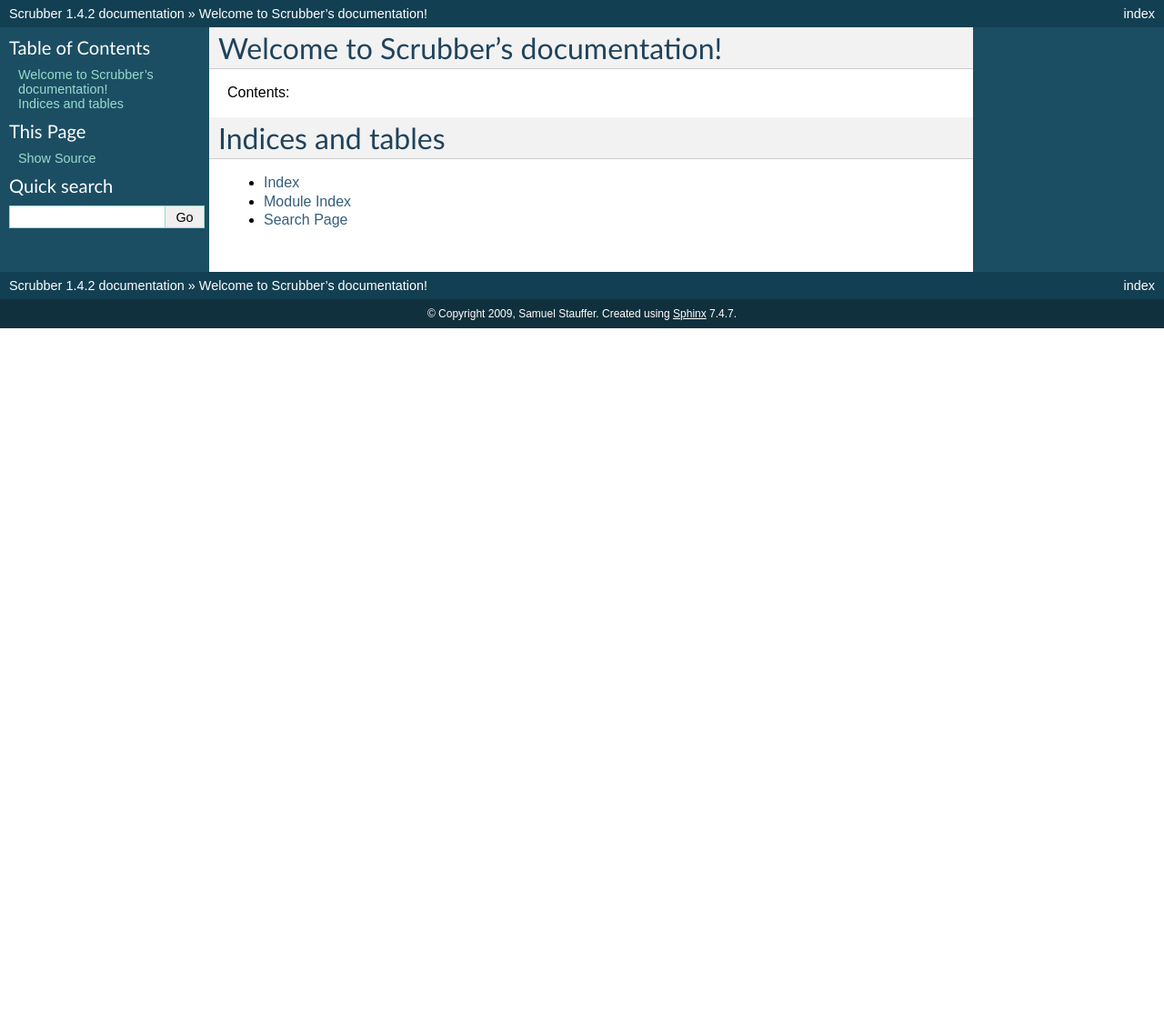
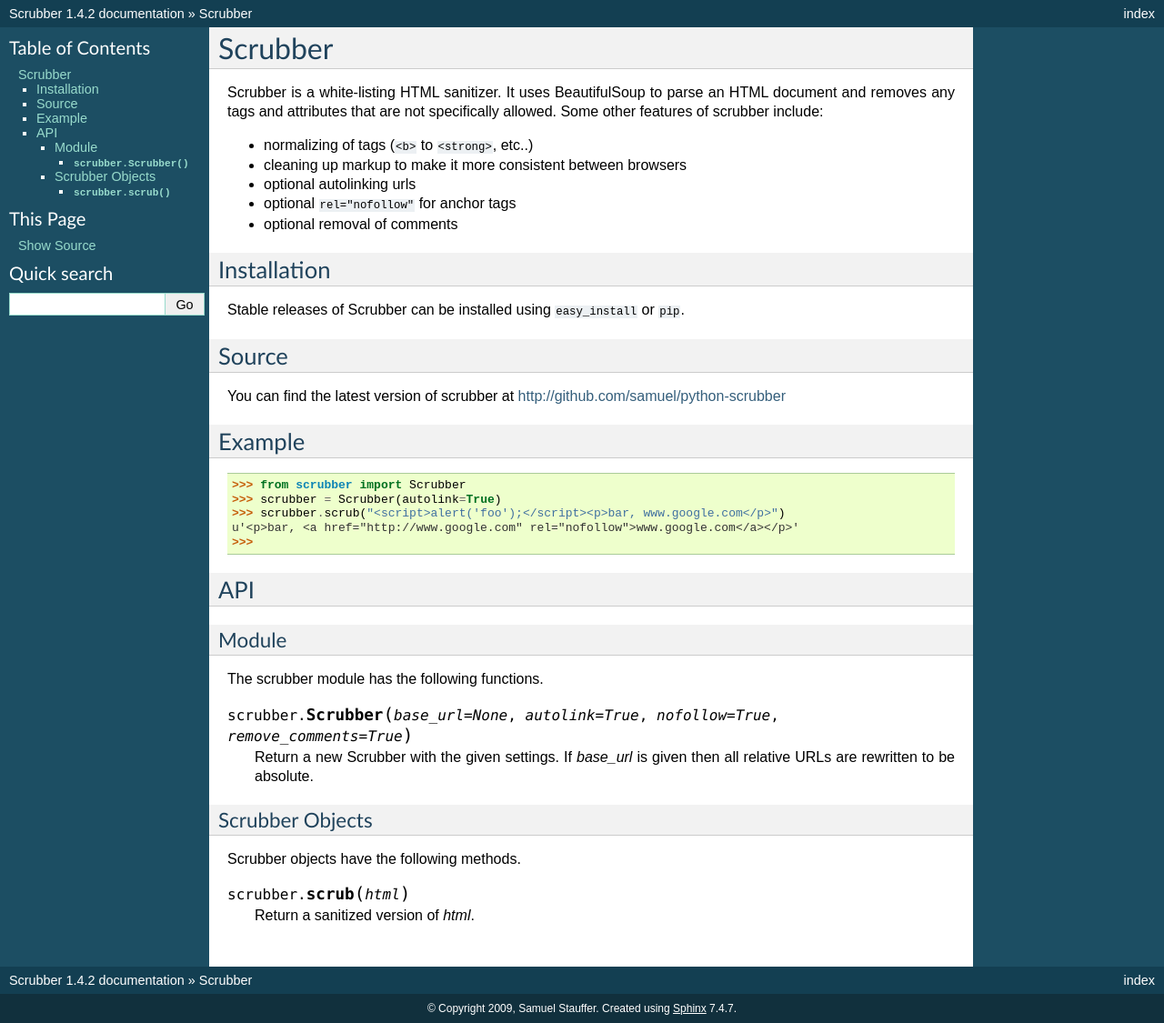
Before and after one commit to samuel/python-scrubber, a Sphinx documentation site: the page built from docs/index.rst, in a window 1280 px wide. Shown: the whole page at 91% size. Built offline with Sphinx 7.4.7, drawn with Linux system fonts in a browser that asks for light colours; before the commit the page ends 900 px from its top, so only the background shows below that.

Commit message:
Added more documentation, and fleshed out setup.py a little

```diff
--- a/docs/index.rst
+++ b/docs/index.rst
@@ -1,19 +1,59 @@
-.. Scrubber documentation master file, created by
-   sphinx-quickstart on Wed Jul  8 15:57:58 2009.
-   You can adapt this file completely to your liking, but it should at least
-   contain the root `toctree` directive.
+========
+Scrubber
+========
 
-Welcome to Scrubber's documentation!
-====================================
+Scrubber is a white-listing HTML sanitizer. It uses BeautifulSoup to parse an
+HTML document and removes any tags and attributes that are not specifically
+allowed. Some other features of scrubber include:
 
-Contents:
+* normalizing of tags (``<b>`` to ``<strong>``, etc..)
+* cleaning up markup to make it more consistent between browsers
+* optional autolinking urls
+* optional ``rel="nofollow"`` for anchor tags
+* optional removal of comments
 
 .. toctree::
-   :maxdepth: 2
+    :maxdepth: 2
 
-Indices and tables
-==================
+Installation
+============
 
-* :ref:`genindex`
-* :ref:`modindex`
-* :ref:`search`
+Stable releases of Scrubber can be installed using ``easy_install`` or
+``pip``.
+
+Source
+======
+
+You can find the latest version of scrubber at
+http://github.com/samuel/python-scrubber
+
+Example
+=======
+
+    >>> from scrubber import Scrubber
+    >>> scrubber = Scrubber(autolink=True)
+    >>> scrubber.scrub("<script>alert('foo');</script><p>bar, www.google.com</p>")
+    u'<p>bar, <a href="http://www.google.com" rel="nofollow">www.google.com</a></p>'
+    >>>
+
+API
+===
+
+Module
+------
+
+The scrubber module has the following functions.
+
+.. function:: scrubber.Scrubber(base_url=None, autolink=True, nofollow=True, remove_comments=True)
+
+   Return a new Scrubber with the given settings. If *base_url* is given
+   then all relative URLs are rewritten to be absolute.
+
+Scrubber Objects
+----------------
+
+Scrubber objects have the following methods.
+
+.. method:: scrubber.scrub(html)
+
+   Return a sanitized version of *html*.
```
Also changed, not shown: scrubber/__init__.py (+5 -5 lines), setup.py (+9 -3 lines).
